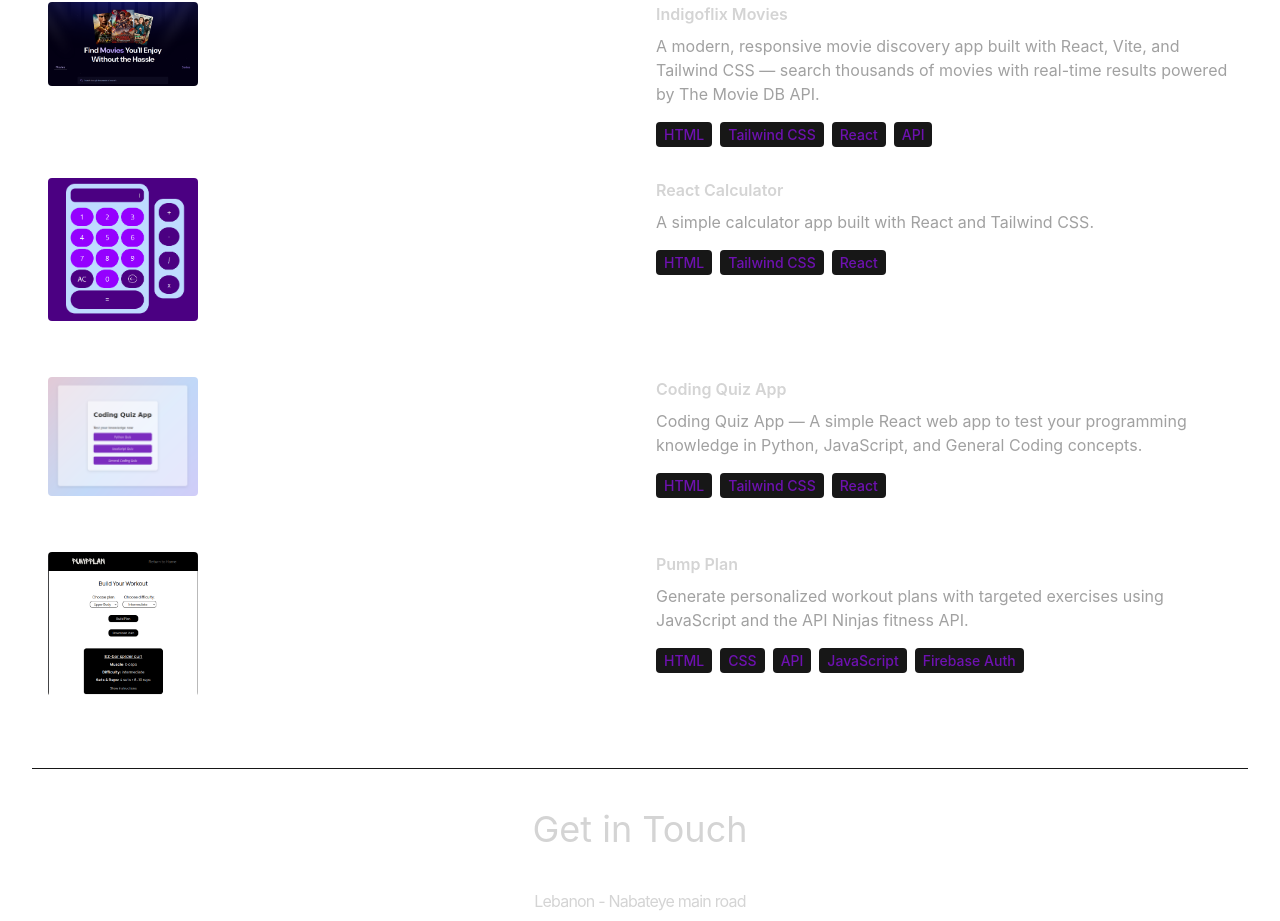
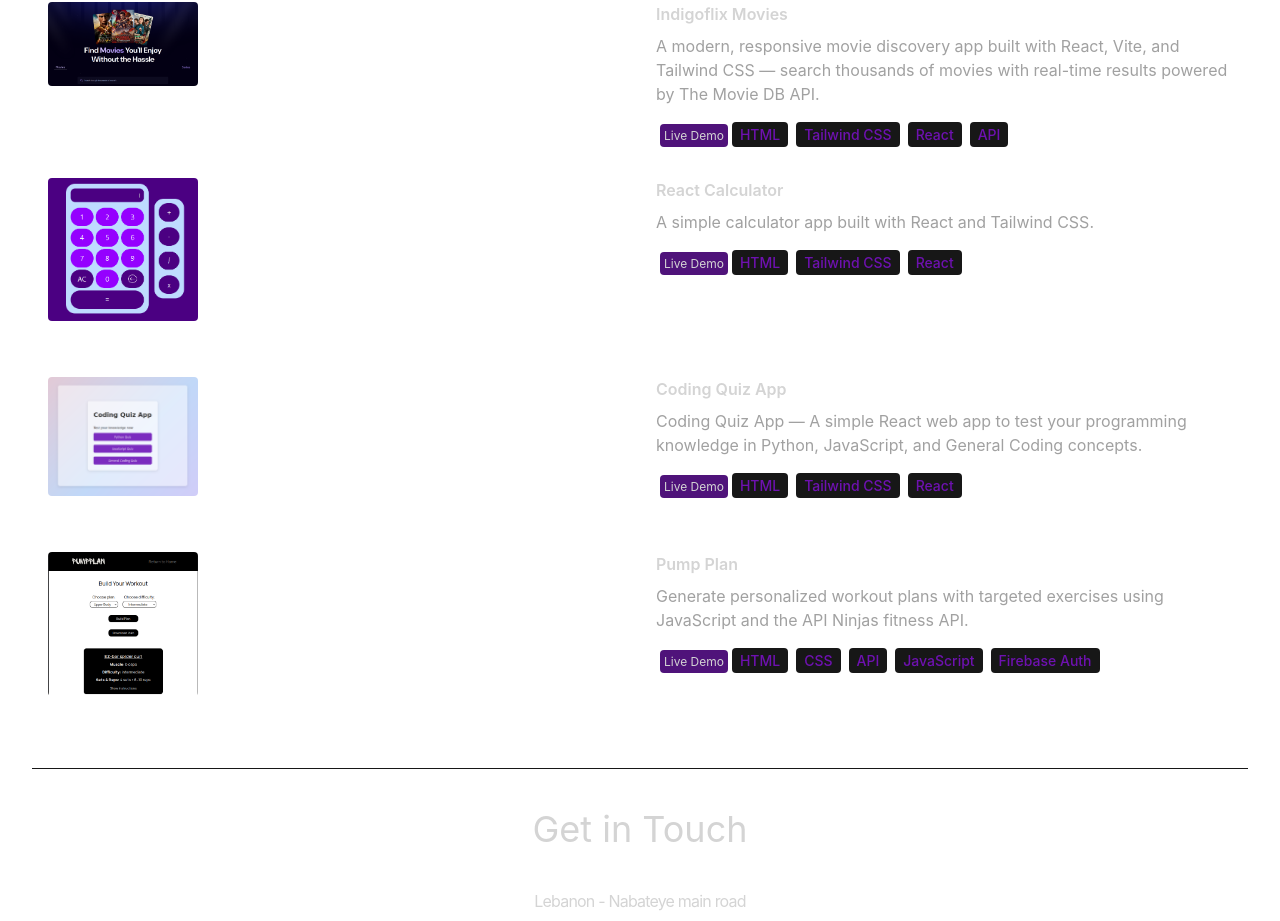
Before and after one commit to AdamAbdallah1/adam-portfolio, a React (Vite) app: page / in a window 1280 px wide. Shown: the part 2156-3077 px from the top of the page. Built offline with nearby package versions, Linux system fonts and the light colour scheme.

Commit message:
Adding live demo github pages

```diff
--- a/src/components/Projects.jsx
+++ b/src/components/Projects.jsx
@@ -27,6 +27,7 @@ const Projects = () => {
                     className='w-full max-w-xl lg:w-3/4'>
                         <h6 className='mb-2 font-semibold'>{project.title}</h6>
                         <p className='mb-4 text-neutral-400'>{project.description}</p>
+                        <a className='mb-4 bg-[#4F137A] p-1 m-1 rounded text-[12px]' href={project.link}>Live Demo</a>
                         {project.technologies.map((tech, index) => (
                             <span className='mr-2 rounded bg-neutral-900 px-2 py-1 text-sm font-medium text-purple-800' key={index}>
                                 {tech}
```
